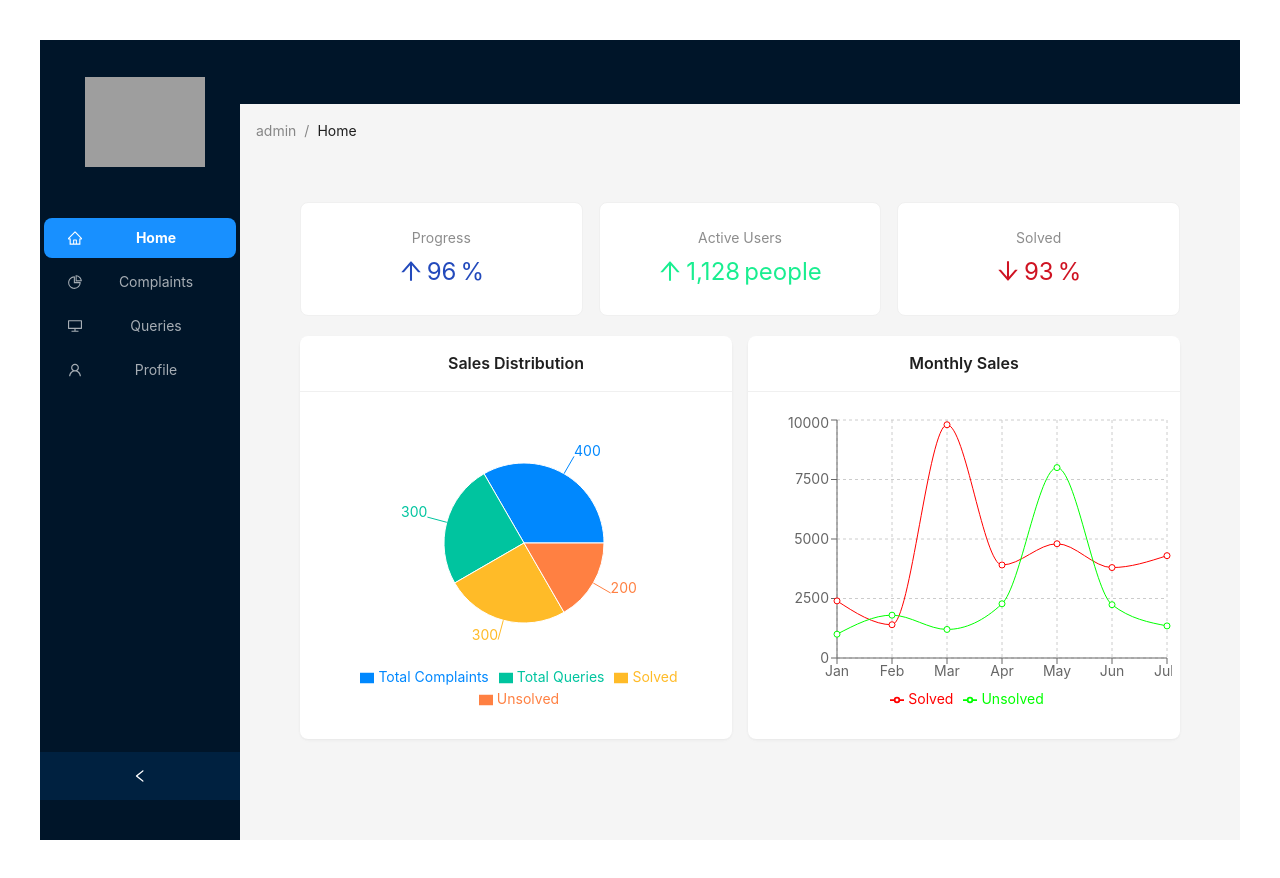
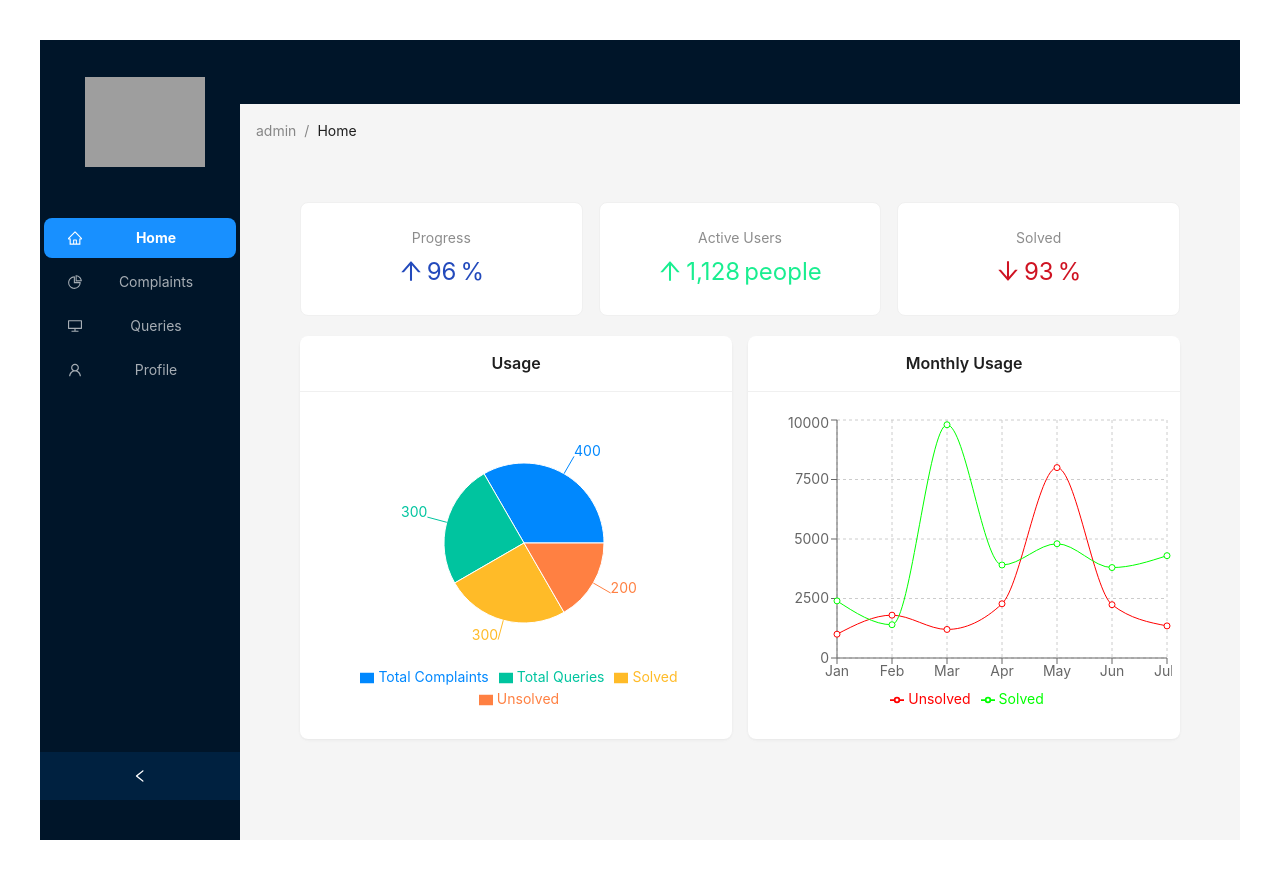
Before and after one commit to krishmakhijani/Barclays_Frontend, a React (Vite) app in the folder admin/: page /dashboard in a window 1280 px wide. Built offline with nearby package versions, Linux system fonts and the light colour scheme; grey boxes are pictures that could not be loaded.

Commit message:
Final query Edit

```diff
--- a/admin/src/pages/Dashboard/HomePage.jsx
+++ b/admin/src/pages/Dashboard/HomePage.jsx
@@ -62,7 +62,7 @@ const HomePage = () => {
 
       <Row gutter={16} style={{ marginTop: '20px' }}>
         <Col span={12}>
-          <Card title="Sales Distribution" bordered={false}>
+          <Card title="Usage" bordered={false}>
             <PieChart width={400} height={300}>
               <Pie
                 dataKey="value"
@@ -84,15 +84,15 @@ const HomePage = () => {
           </Card>
         </Col>
         <Col span={12}>
-          <Card title="Monthly Sales" bordered={false}>
+          <Card title="Monthly Usage" bordered={false}>
             <LineChart width={400} height={300} data={dataLine}>
               <CartesianGrid strokeDasharray="3 3" />
               <XAxis dataKey="name" />
               <YAxis />
               <Tooltip />
               <Legend />
-              <Line type="monotone" dataKey="Solved" stroke="#FF0000" activeDot={{ r: 8 }} />
-              <Line type="monotone" dataKey="Unsolved" stroke="#00FF00" />
+              <Line type="monotone" dataKey="Unsolved" stroke="#FF0000" activeDot={{ r: 8 }} />
+              <Line type="monotone" dataKey="Solved" stroke="#00FF00" />
             </LineChart>
           </Card>
         </Col>
```
